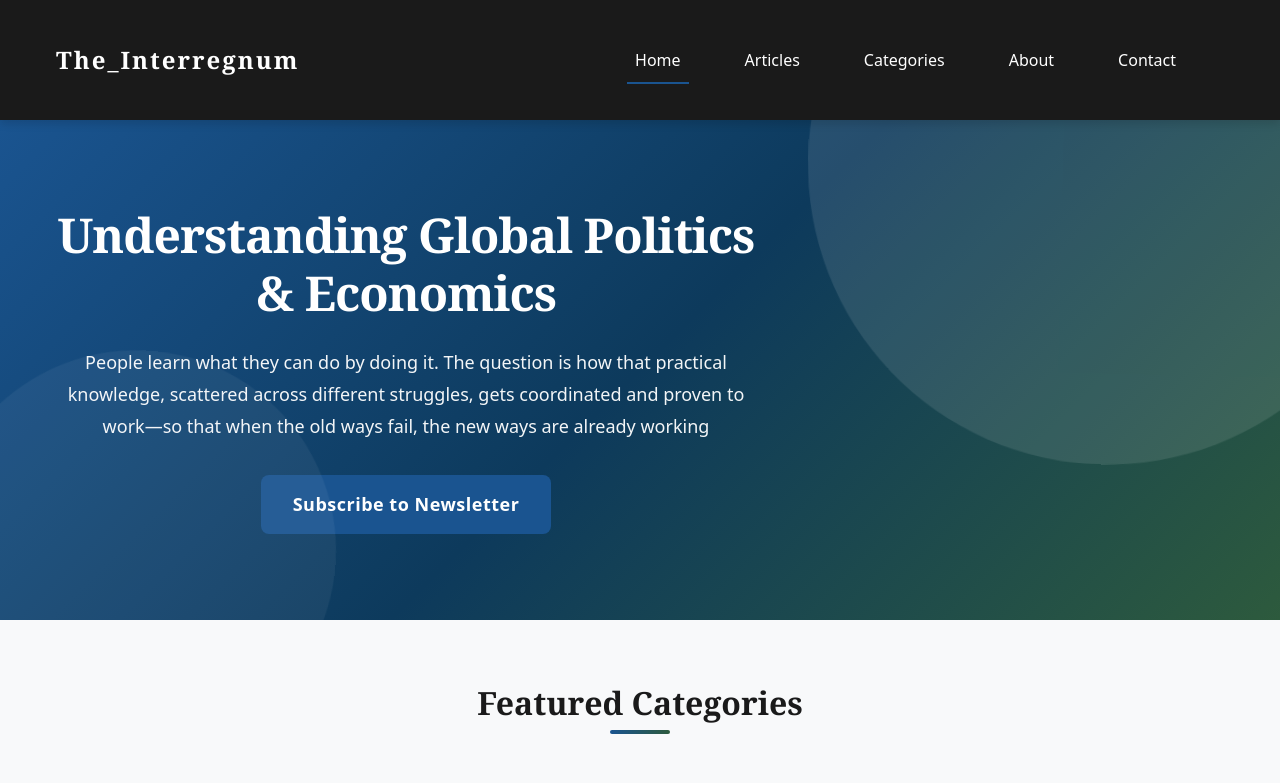
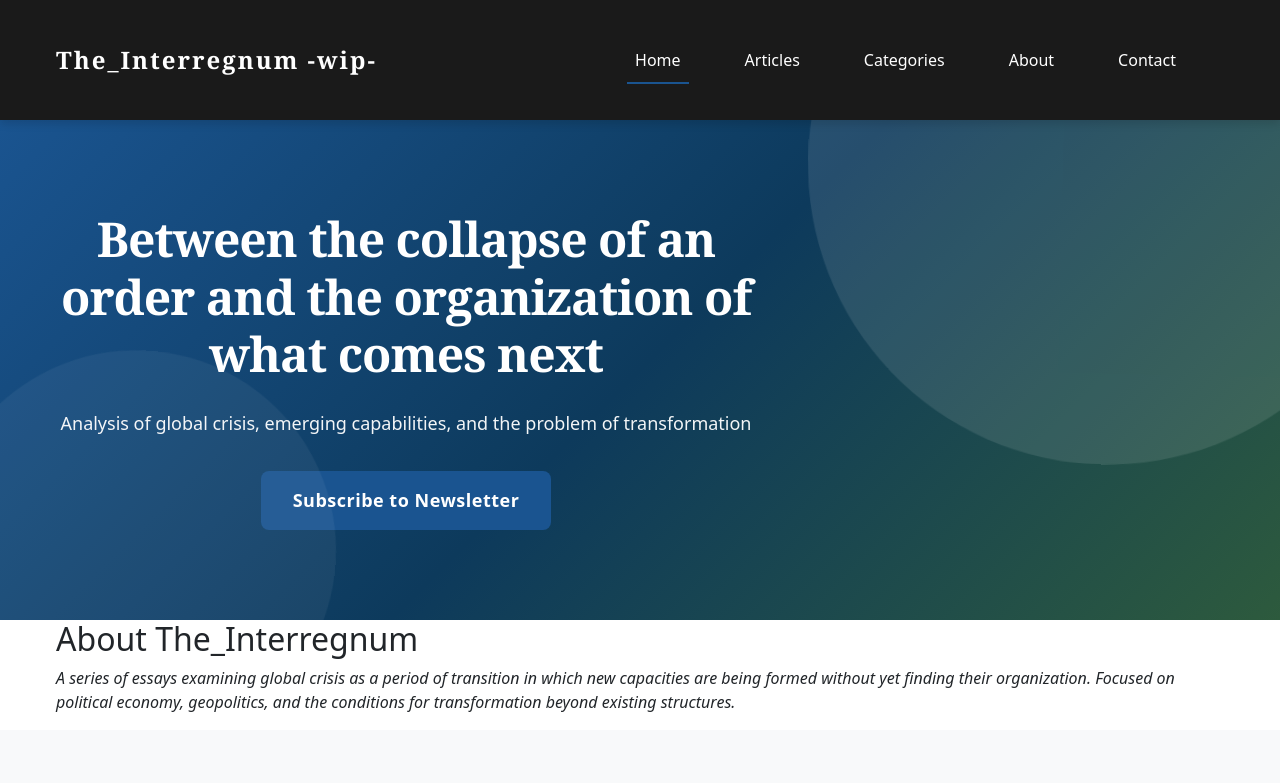
Before and after one commit to jorgegomezs-source/The-Interegnum, a website: page index.html in a window 1280 px wide. Shown: the top 783 px of the page. Drawn offline with nearby package versions, Linux system fonts and the light colour scheme.

Commit message:
index.html title and desc new

```diff
--- a/assets/js/main.js
+++ b/assets/js/main.js
@@ -313,3 +313,5 @@ if (typeof module !== 'undefined' && module.exports) {
     isInViewport,
   };
 }
+
+// Conceptual map animation
--- a/index.html
+++ b/index.html
@@ -37,7 +37,7 @@
         <div class="container-lg">
           <!-- Brand / Logo -->
           <a class="navbar-brand header__brand" href="#home">
-            <span class="header__brand-text">The_Interregnum</span>
+            <span class="header__brand-text">The_Interregnum -wip-</span>
           </a>
 
           <!-- Toggler for Mobile -->
@@ -94,13 +94,12 @@
         <div class="container-lg">
           <div class="hero__content">
             <h1 class="hero__title">
-              Understanding Global Politics & Economics
+              Between the collapse of an order and the organization of what
+              comes next
             </h1>
             <p class="hero__subtitle">
-              People learn what they can do by doing it. The question is how
-              that practical knowledge, scattered across different struggles,
-              gets coordinated and proven to work—so that when the old ways
-              fail, the new ways are already working
+              Analysis of global crisis, emerging capabilities, and the problem
+              of transformation
             </p>
             <button
               class="btn btn-primary btn-lg hero__cta-button"
@@ -112,6 +111,16 @@
           </div>
         </div>
       </section>
+      <!-- About section -->
+      <section class="about" id="about">
+        <div class="container-lg">
+          <div class="about__content">
+            <h2 class="about__title">About The_Interregnum</h2>
+            <p class="about__description">
+              <em>A series of essays examining global crisis as a period of transition in which new capacities are being formed without yet finding their organization. Focused on political economy, geopolitics, and the conditions for transformation beyond existing structures.</em>
+            </p>
+          </div>
+        </div>
 
       <!-- CATEGORIES SECTION -->
       <section class="categories" id="categories">
```
